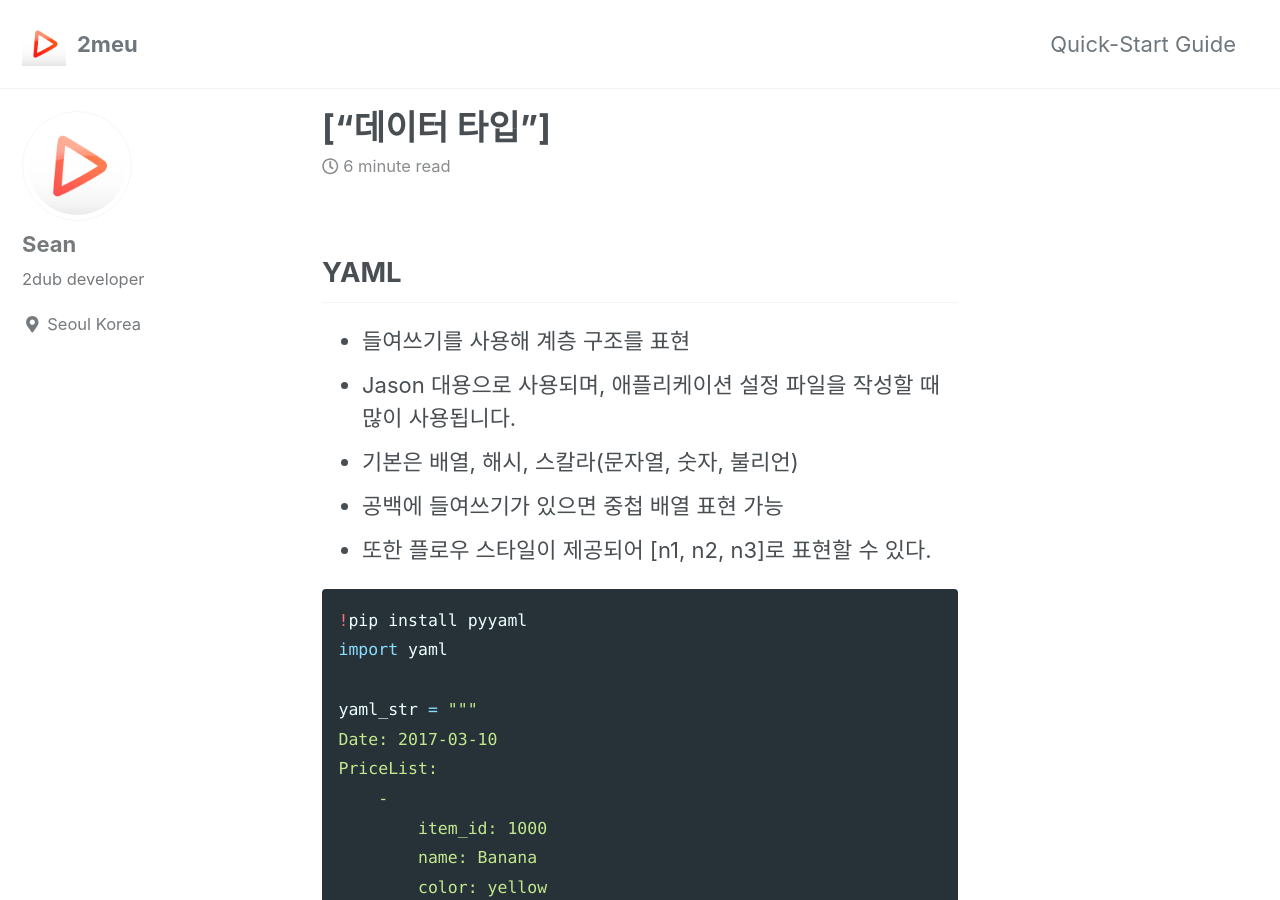
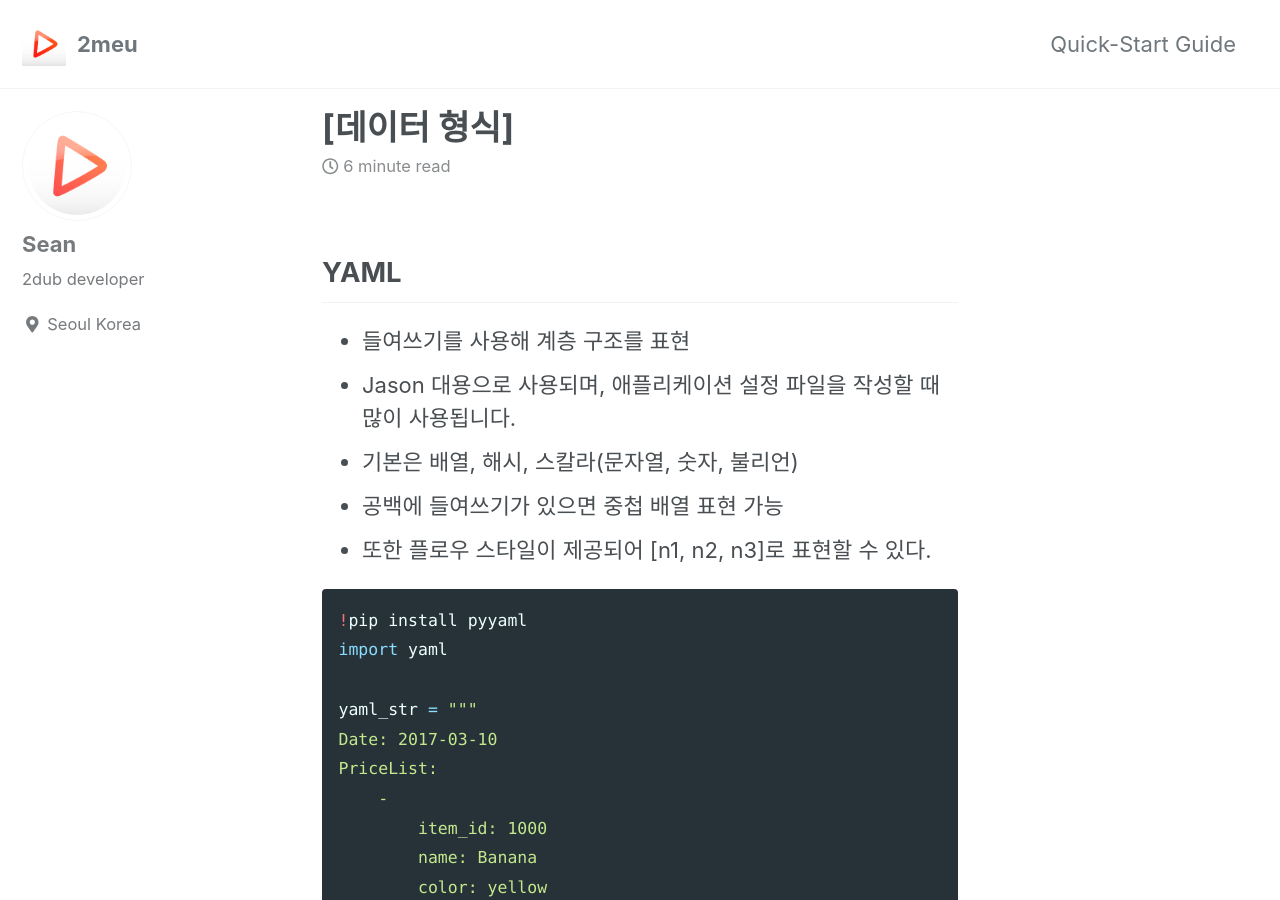
Before and after one commit to 2meu/2meu.github.io, a Jekyll site: the page built from _posts/2019-04-01-data-type.md, in a window 1280 px wide and 900 px high. Built offline with Jekyll 4.4.1, drawn with Linux system fonts in a browser that asks for light colours; cached includes are drawn as plain includes.

Commit message:
2019-04-02-first

```diff
--- a/_posts/2019-04-01-data-type.md
+++ b/_posts/2019-04-01-data-type.md
@@ -1,5 +1,5 @@
 ---
-title: [데이터 타입]
+title: '[데이터 형식]'
 date: 2019-04-01
 ---
 
```
